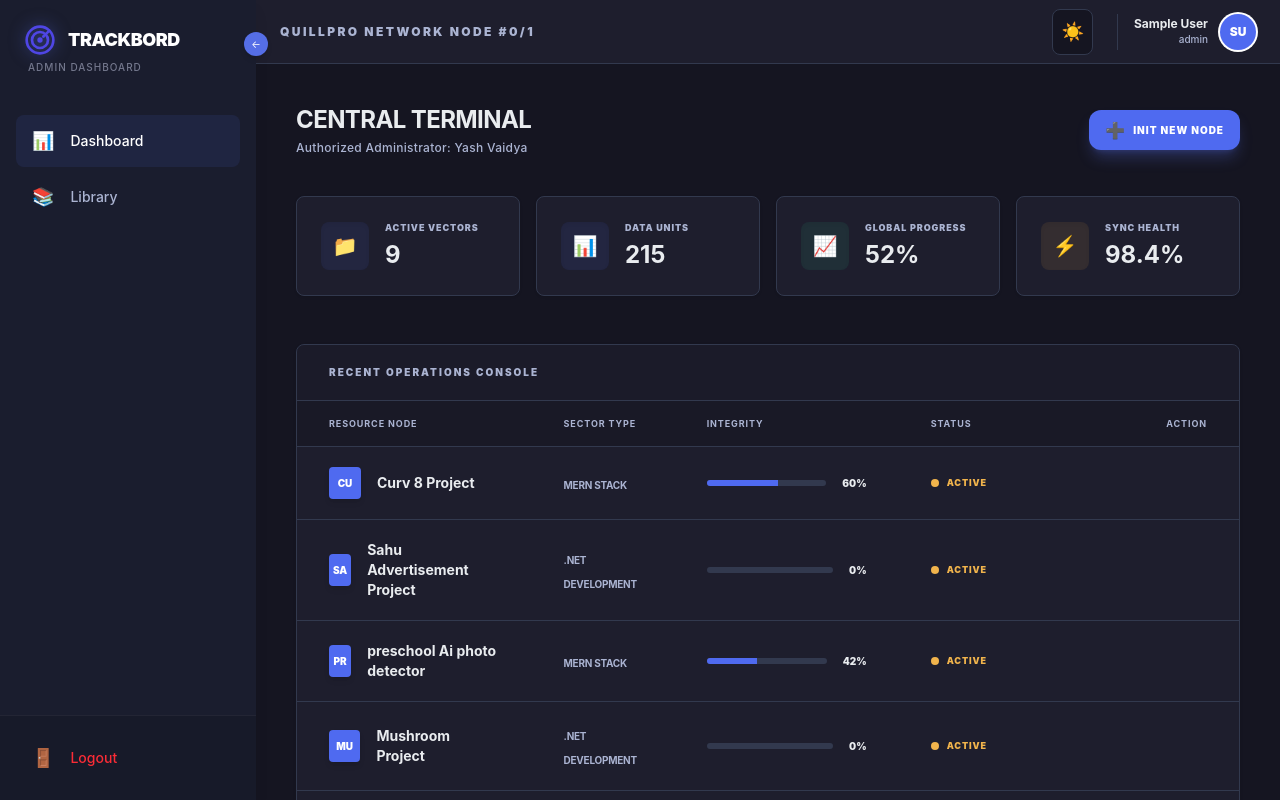
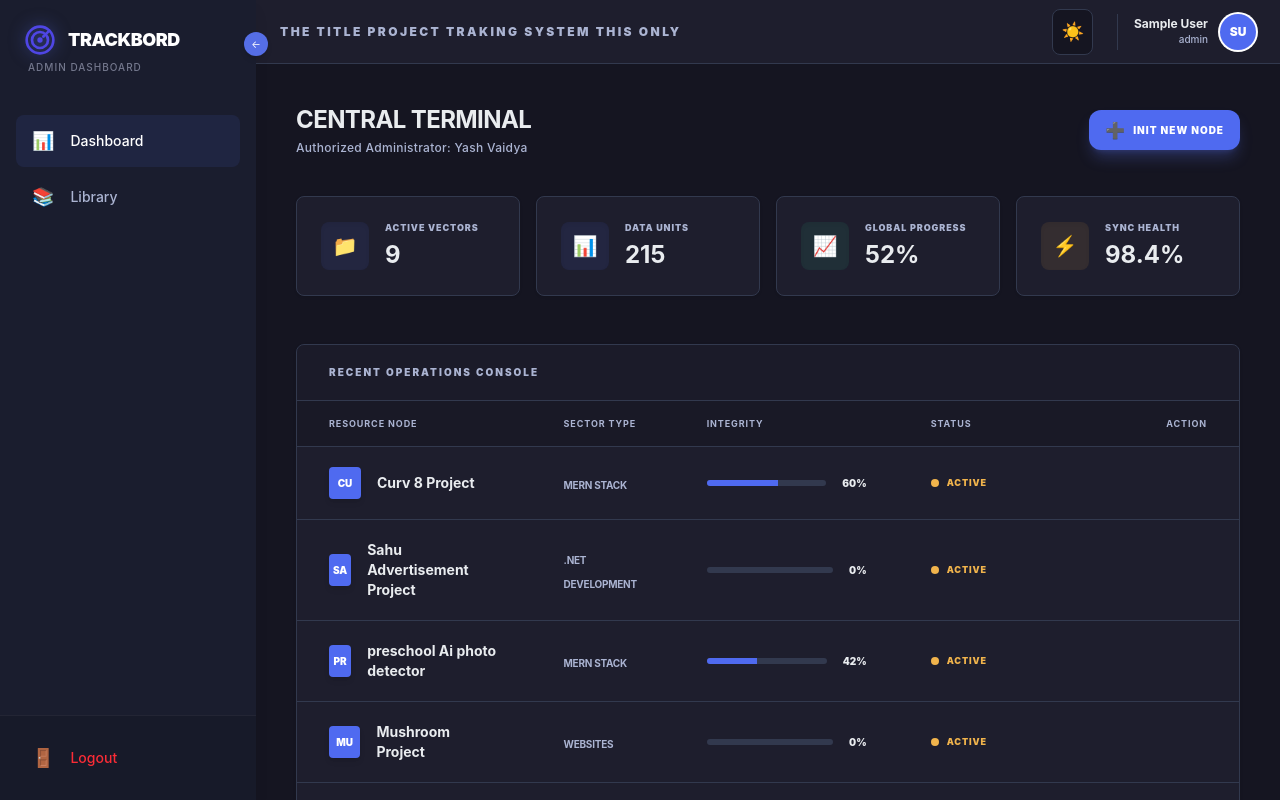
Before and after one commit to Yash-vaidya/project-management-system, a React (Vite) app: page / in a window 1280 px wide. Built offline with nearby package versions, Linux system fonts and the light colour scheme; data requests are answered from the project's data file; sample sign-in values are in the browser's storage.

Commit message:
not a mager change

```diff
--- a/src/components/TopNavbar.jsx
+++ b/src/components/TopNavbar.jsx
@@ -42,9 +42,9 @@
      <>
        <header className="h-16 bg-[var(--card-bg)] border-b border-[var(--border-color)] flex items-center justify-between px-6 sticky top-0 z-40 transition-colors duration-300">
 
-         <div className="flex items-center gap-4">
-           <h2 className="text-xs font-black uppercase tracking-[0.2em] text-[var(--text-secondary)] hidden lg:block">QuillPro Network Node #0/1</h2>
-         </div>
+          <div className="flex items-center gap-4">
+            <h2 className="text-xs font-black uppercase tracking-[0.2em] text-[var(--text-secondary)] hidden lg:block">the title project traking system this only</h2>
+          </div>
 
          <div className="flex items-center gap-6">
            {/* Theme Toggle */}
```
Also changed, not shown: db.json.
